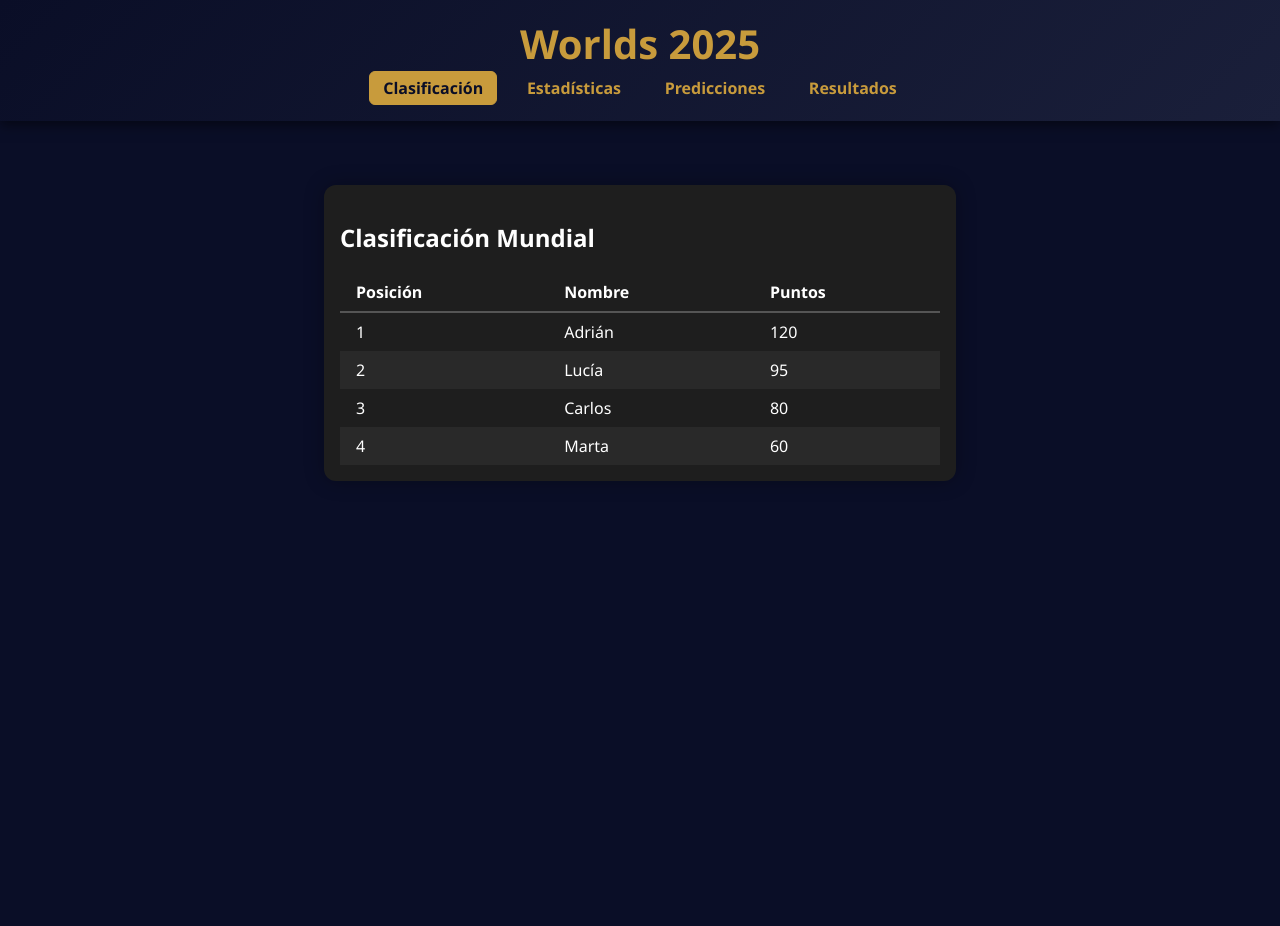
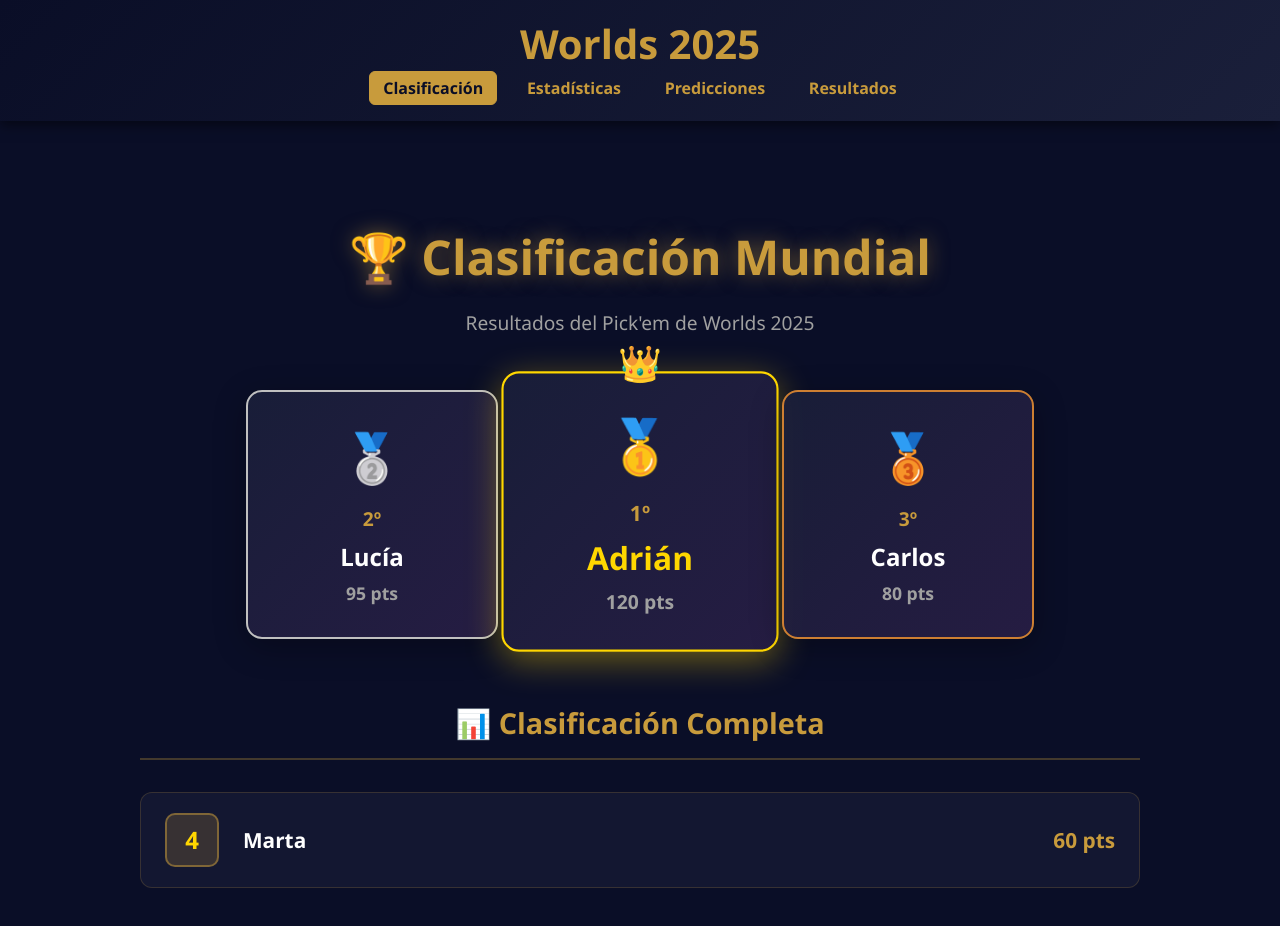
Before and after one commit to IsmaBoom/Worlds2025, an Astro site: page / in a window 1280 px wide. Before the commit the page ends 800 px from the top, so only its background shows below. Built offline with nearby package versions, Linux system fonts and the light colour scheme; Astro itself is replaced by a stand-in of ours.

Commit message:
muchas mejoras

```diff
--- a/src/components/LeaderboardDisplay.astro
+++ b/src/components/LeaderboardDisplay.astro
@@ -5,57 +5,299 @@ const players = [
   { name: "Carlos", points: 80 },
   { name: "Marta", points: 60 },
 ];
+
+const sortedPlayers = players.sort((a, b) => b.points - a.points);
 ---
 
 <section class="leaderboard">
-  <h1>Clasificación Mundial</h1>
-  <table>
-    <thead>
-      <tr>
-        <th>Posición</th>
-        <th>Nombre</th>
-        <th>Puntos</th>
-      </tr>
-    </thead>
-    <tbody>
-      {
-        players
-          .sort((a, b) => b.points - a.points)
-          .map((player, i) => (
-            <tr>
-              <td>{i + 1}</td>
-              <td>{player.name}</td>
-              <td>{player.points}</td>
-            </tr>
-          ))
-      }
-    </tbody>
-  </table>
+  <div class="header-section">
+    <h1>🏆 Clasificación Mundial</h1>
+    <p class="subtitle">Resultados del Pick'em de Worlds 2025</p>
+  </div>
+
+  <div class="podium-container">
+    {sortedPlayers.length > 1 && (
+      <div class="podium-item second-place">
+        <div class="rank-icon">🥈</div>
+        <div class="player-info">
+          <div class="position">2º</div>
+          <div class="player-name">{sortedPlayers[1].name}</div>
+          <div class="points">{sortedPlayers[1].points} pts</div>
+        </div>
+      </div>
+    )}
+
+    {sortedPlayers.length > 0 && (
+      <div class="podium-item first-place">
+        <div class="crown">👑</div>
+        <div class="rank-icon">🥇</div>
+        <div class="player-info">
+          <div class="position">1º</div>
+          <div class="player-name champion">{sortedPlayers[0].name}</div>
+          <div class="points">{sortedPlayers[0].points} pts</div>
+        </div>
+      </div>
+    )}
+
+    {sortedPlayers.length > 2 && (
+      <div class="podium-item third-place">
+        <div class="rank-icon">🥉</div>
+        <div class="player-info">
+          <div class="position">3º</div>
+          <div class="player-name">{sortedPlayers[2].name}</div>
+          <div class="points">{sortedPlayers[2].points} pts</div>
+        </div>
+      </div>
+    )}
+  </div>
+
+  {sortedPlayers.length > 3 && (
+    <div class="ranking-list">
+      <h2 class="list-title">📊 Clasificación Completa</h2>
+      {sortedPlayers.slice(3).map((player, i) => (
+        <div class="ranking-item">
+          <div class="rank-number">{i + 4}</div>
+          <div class="player-details">
+            <span class="name">{player.name}</span>
+          </div>
+          <div class="player-points">{player.points} pts</div>
+        </div>
+      ))}
+    </div>
+  )}
 </section>
 
 <style>
   .leaderboard {
-    max-width: 600px;
-    margin: 4rem auto;
-    padding: 1rem;
-    background: #1e1e1e;
-    color: white;
+    max-width: 1000px;
+    margin: 2rem auto;
+    padding: 2rem;
+  }
+
+  .header-section {
+    text-align: center;
+    margin-bottom: 3rem;
+  }
+
+  .header-section h1 {
+    font-size: 3rem;
+    color: #c89b3c;
+    margin-bottom: 0.5rem;
+    text-shadow: 0 0 20px rgba(200, 155, 60, 0.5);
+  }
+
+  .subtitle {
+    color: #a0a0a0;
+    font-size: 1.2rem;
+  }
+
+  /* Podio */
+  .podium-container {
+    display: flex;
+    justify-content: center;
+    align-items: flex-end;
+    gap: 1rem;
+    margin-bottom: 4rem;
+    flex-wrap: wrap;
+  }
+
+  .podium-item {
+    position: relative;
+    background: linear-gradient(135deg, rgba(26, 31, 58, 0.9), rgba(40, 30, 70, 0.9));
+    border-radius: 16px;
+    padding: 2rem 1.5rem;
+    min-width: 200px;
+    text-align: center;
+    border: 2px solid rgba(200, 155, 60, 0.3);
+    box-shadow: 0 8px 32px rgba(0, 0, 0, 0.3);
+    transition: all 0.3s ease;
+  }
+
+  .podium-item:hover {
+    transform: translateY(-10px);
+    box-shadow: 0 12px 48px rgba(200, 155, 60, 0.4);
+  }
+
+  .first-place {
+    order: 2;
+    border-color: #ffd700;
+    box-shadow: 0 8px 32px rgba(255, 215, 0, 0.4);
+    transform: scale(1.1);
+  }
+
+  .first-place:hover {
+    transform: scale(1.15) translateY(-10px);
+  }
+
+  .second-place {
+    order: 1;
+    border-color: #c0c0c0;
+  }
+
+  .third-place {
+    order: 3;
+    border-color: #cd7f32;
+  }
+
+  .crown {
+    font-size: 2rem;
+    position: absolute;
+    top: -1.5rem;
+    left: 50%;
+    transform: translateX(-50%);
+    animation: float 3s ease-in-out infinite;
+  }
+
+  @keyframes float {
+    0%, 100% {
+      transform: translateX(-50%) translateY(0);
+    }
+    50% {
+      transform: translateX(-50%) translateY(-10px);
+    }
+  }
+
+  .rank-icon {
+    font-size: 3rem;
+    margin-bottom: 1rem;
+  }
+
+  .position {
+    color: #c89b3c;
+    font-size: 1.2rem;
+    font-weight: 700;
+    margin-bottom: 0.5rem;
+  }
+
+  .player-name {
+    color: #fff;
+    font-size: 1.5rem;
+    font-weight: 700;
+    margin-bottom: 0.5rem;
+  }
+
+  .player-name.champion {
+    color: #ffd700;
+    font-size: 1.8rem;
+  }
+
+  .points {
+    color: #a0a0a0;
+    font-size: 1.1rem;
+    font-weight: 600;
+  }
+
+  /* Lista de clasificación */
+  .ranking-list {
+    margin-top: 3rem;
+  }
+
+  .list-title {
+    color: #c89b3c;
+    font-size: 1.8rem;
+    text-align: center;
+    margin-bottom: 2rem;
+    padding-bottom: 1rem;
+    border-bottom: 2px solid rgba(200, 155, 60, 0.3);
+  }
+
+  .ranking-item {
+    display: flex;
+    align-items: center;
+    gap: 1.5rem;
+    background: rgba(26, 31, 58, 0.6);
+    border: 1px solid rgba(200, 155, 60, 0.2);
     border-radius: 12px;
-    box-shadow: 0 0 20px rgba(0, 0, 0, 0.3);
+    padding: 1.25rem 1.5rem;
+    margin-bottom: 1rem;
+    transition: all 0.3s ease;
   }
-  table {
-    width: 100%;
-    border-collapse: collapse;
+
+  .ranking-item:hover {
+    background: rgba(40, 45, 70, 0.8);
+    border-color: rgba(200, 155, 60, 0.5);
+    transform: translateX(10px);
   }
-  th,
-  td {
-    padding: 0.5rem 1rem;
-    text-align: left;
+
+  .rank-number {
+    background: rgba(200, 155, 60, 0.2);
+    border: 2px solid rgba(200, 155, 60, 0.5);
+    color: #ffd700;
+    font-size: 1.5rem;
+    font-weight: 700;
+    min-width: 50px;
+    height: 50px;
+    display: flex;
+    align-items: center;
+    justify-content: center;
+    border-radius: 10px;
   }
-  th {
-    border-bottom: 2px solid #555;
+
+  .player-details {
+    flex: 1;
   }
-  tr:nth-child(even) {
-    background: rgba(255, 255, 255, 0.05);
+
+  .player-details .name {
+    color: #fff;
+    font-size: 1.3rem;
+    font-weight: 600;
+  }
+
+  .player-points {
+    color: #c89b3c;
+    font-size: 1.3rem;
+    font-weight: 700;
+  }
+
+  @media (max-width: 768px) {
+    .leaderboard {
+      padding: 1rem;
+    }
+
+    .header-section h1 {
+      font-size: 2rem;
+    }
+
+    .podium-container {
+      flex-direction: column;
+      align-items: center;
+    }
+
+    .podium-item {
+      min-width: 250px;
+      width: 100%;
+      max-width: 300px;
+    }
+
+    .first-place {
+      order: 1;
+      transform: scale(1);
+    }
+
+    .second-place {
+      order: 2;
+    }
+
+    .third-place {
+      order: 3;
+    }
+
+    .ranking-item {
+      padding: 1rem;
+    }
+
+    .rank-number {
+      min-width: 40px;
+      height: 40px;
+      font-size: 1.2rem;
+    }
+
+    .player-details .name {
+      font-size: 1.1rem;
+    }
+
+    .player-points {
+      font-size: 1.1rem;
+    }
   }
 </style>
```
Also changed, not shown: src/bolas/bola_iuar.txt (+19 -19 lines).
